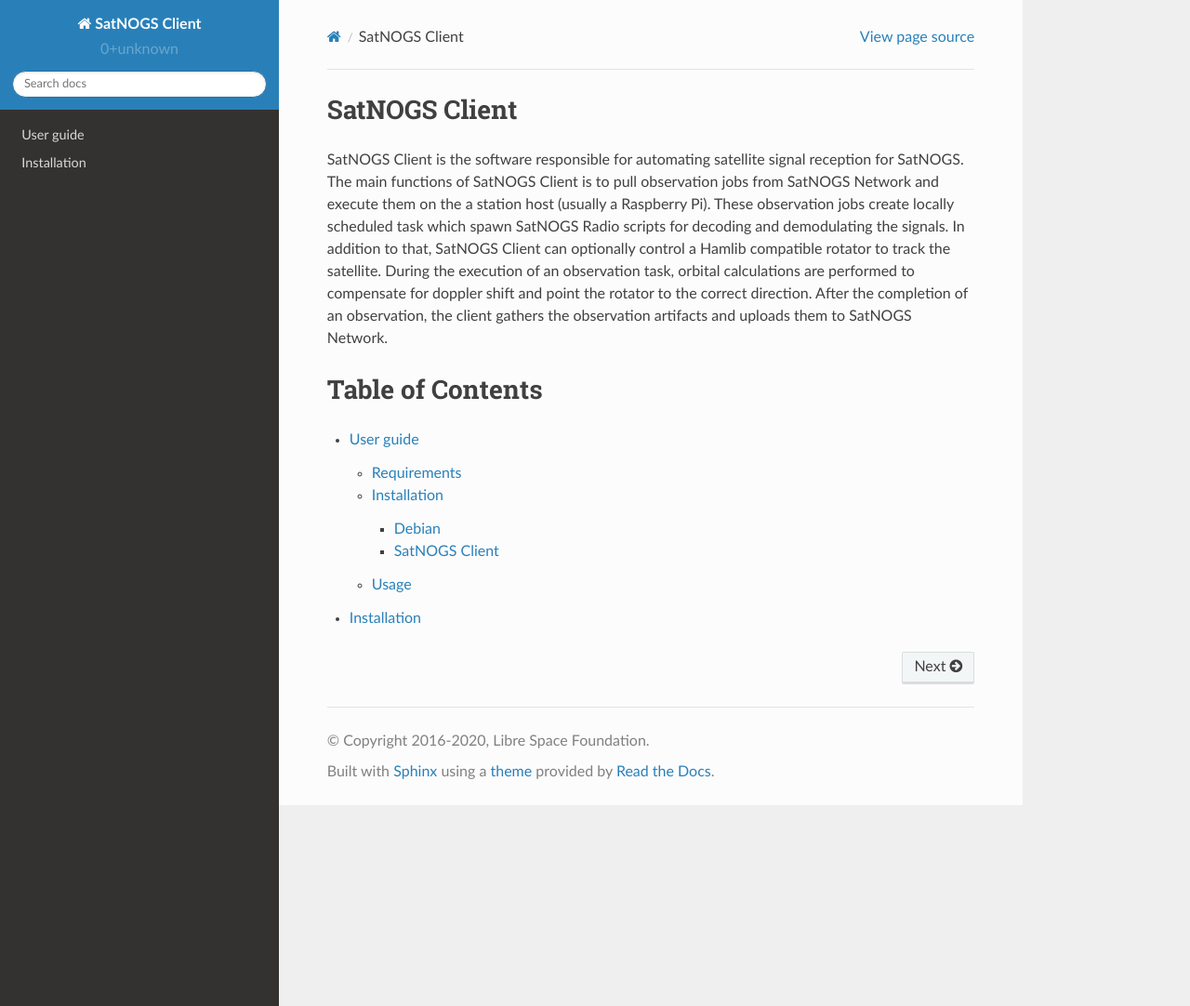
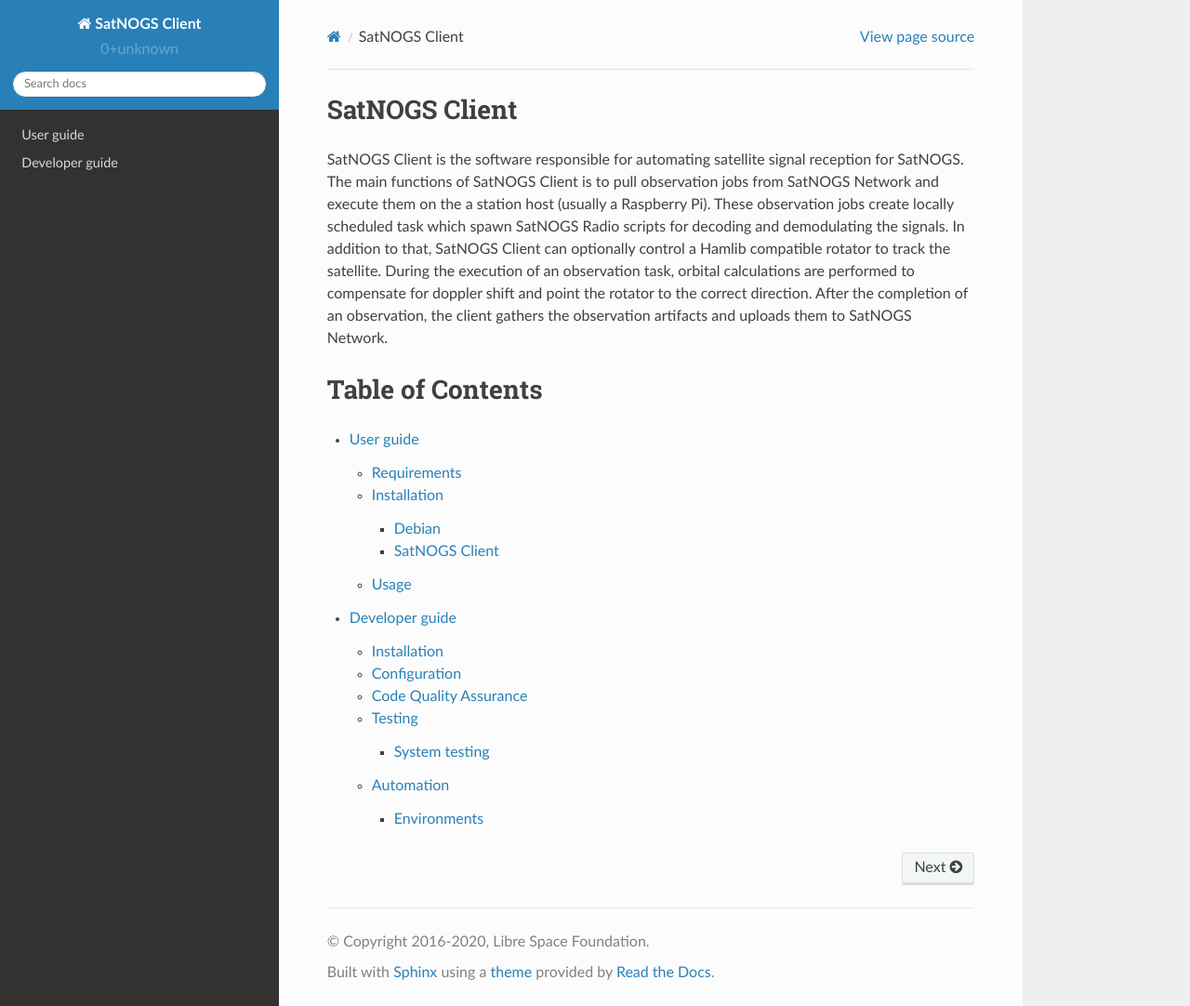
Before and after one commit to yaplik/satnogs-client, a Sphinx documentation site: the page built from docs/index.rst, in a window 1280 px wide and 1082 px high. Shown: the whole window at 93% size. Built offline with Sphinx 7.4.7 and the Read the Docs theme 2.0.0, drawn with Linux system fonts in a browser that asks for light colours; some of the changed lines change nothing that is shown.

Commit message:
docs: Add developer guide
Signed-off-by: Vasilis Tsiligiannis <acinonyx@openwrt.gr>

```diff
--- /dev/null
+++ b/docs/devguide.rst
@@ -0,0 +1,88 @@
+Developer guide
+===============
+
+Installation
+------------
+
+To install the required dependencies in Debian run::
+
+  $ apt-get install python3-libhamlib2
+
+
+It is recommended to install the client in a virtualenv.
+The virtualenv needs to have access to system Python bindings.
+To create the virtualenv, you can use ``virtualenvwrapper``.
+On the first time, create the virtualenv by running::
+
+  $ mkvirtualenv --system-site-packages -a . satnogs-client
+
+Do activate the virtualenv after it is created run::
+
+  $ workon satnogs-client
+
+To install SatNOGS Client for development run in the project root directory::
+
+  $ pip install -e .
+
+
+Configuration
+-------------
+
+This project uses ``python-dotenv``.
+Configuration of ``satnogsclient/settings.py`` can be overridden by setting the respective environment variables or an ``.env`` file placed on the project root directory.
+The format of each line in ``.env`` file is ``VARIABLE=VALUE``.
+
+
+Code Quality Assurance
+----------------------
+
+The following code quality assurance tools are used in this project:
+
+  * ``flake8``
+  * ``isort``
+  * ``yapf``
+  * ``pylint``
+
+Testing
+-------
+
+System testing
+^^^^^^^^^^^^^^
+
+Robot Framework is used for system testing.
+``robot/testsuites`` contain Robot test cases and suites.
+
+
+Automation
+----------
+
+``tox`` is used to automate development tasks.
+To install ``tox`` run::
+
+  $ pip install tox
+
+To execute the default list of tasks run::
+
+  $ tox
+
+
+Environments
+^^^^^^^^^^^^
+
+The following ``tox`` environments are available:
+
+  * ``flake8`` - Check code for common errors, coding style and complexity
+  * ``isort`` - Check code for correct imports order
+  * ``isort-apply`` - Sort imports
+  * ``yapf`` - Check code for correct formatting
+  * ``yapf-apply`` - Reformat source code
+  * ``pylint`` - Execute static code analysis
+  * ``build`` - Build source and binary distributions
+  * ``upload`` - Upload source and binary distributions to PyPI
+  * ``docs`` - Build documentation
+  * ``robot-lint`` - Lint system test cases and suites
+  * ``robot`` - Execute system testing
+
+To execute a single environment run::
+
+  $ tox -e <environment>
--- a/docs/index.rst
+++ b/docs/index.rst
@@ -15,4 +15,4 @@
    :maxdepth: 4
 
    userguide
-   installation
+   devguide
```
